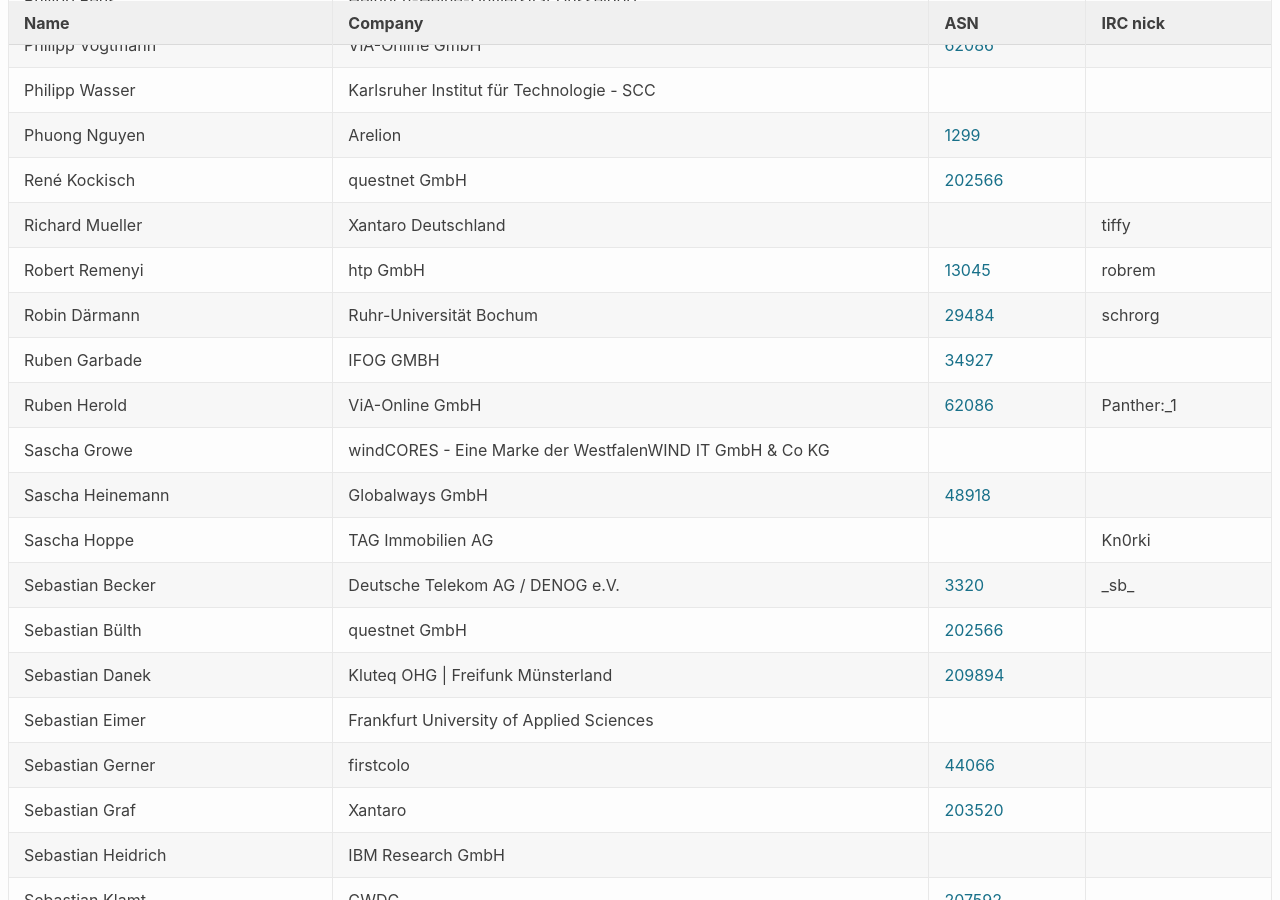
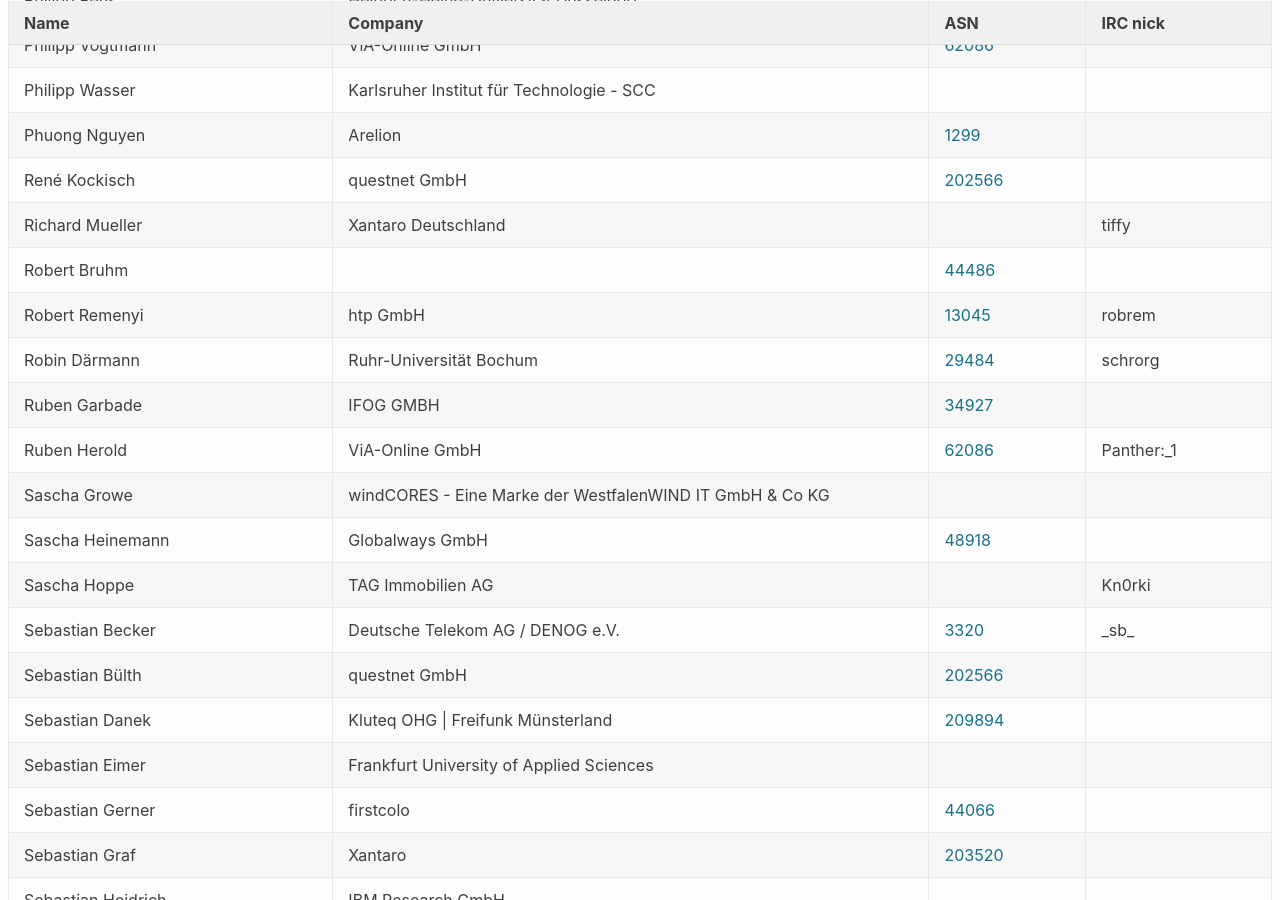
Before and after one commit to denog/pretix-attendeelist, a Jekyll site: the page built from denog15/index.md, in a window 1280 px wide and 900 px high, scrolled down 10459 px. Built offline with Jekyll 4.4.1, drawn with Linux system fonts in a browser that asks for light colours.

Commit message:
Latest data: Thu Oct 19 08:11:01 UTC 2023

```diff
--- a/_data/attendees_denog15_onsite.json
+++ b/_data/attendees_denog15_onsite.json
@@ -1404,6 +1404,12 @@
     "asn": null
   },
   {
+    "name": "Robert Bruhm",
+    "company": null,
+    "irc": null,
+    "asn": "44486"
+  },
+  {
     "name": "Robert Remenyi",
     "company": "htp GmbH",
     "irc": "robrem",
```
